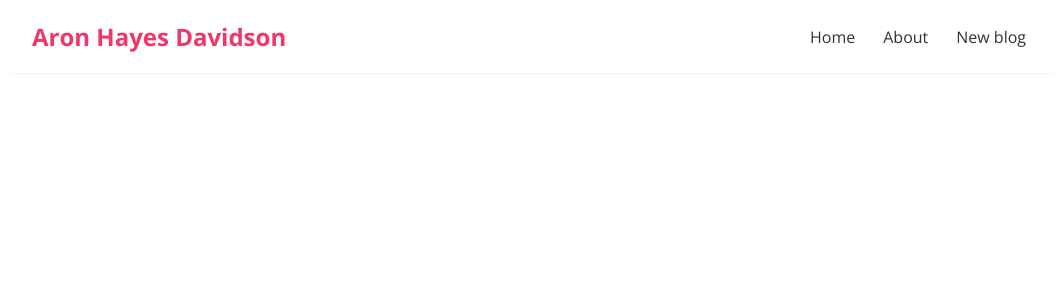
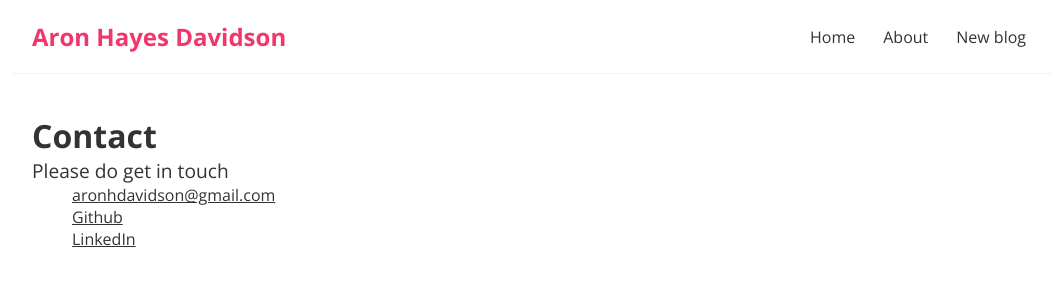
Before and after one commit to Aron-HD/React-website, a React (Create React App) app: page /contact in a window 1280 px wide. Shown: the top 300 px of the page, without its empty margins (108-1165 px from the left). Built offline with nearby package versions, Linux system fonts and the light colour scheme.

Commit message:
added Contact page changed routes to inline

```diff
--- a/src/components/App.js
+++ b/src/components/App.js
@@ -3,6 +3,7 @@ import Navbar from "./Navbar";
 import Home from "./Home";
 import Create from "./Create";
 import About from "./About";
+import Contact from "./Contact";
 
 function App() {
   return (
@@ -11,15 +12,10 @@ function App() {
         <Navbar />
         <div className="content">
           <Switch>
-            <Route exact path="/">
-              <Home />
-            </Route>
-            <Route path="/about">
-              <About />
-            </Route>
-            <Route path="/create">
-              <Create />
-            </Route>
+            <Route exact path="/" component={Home} />
+            <Route path="/about" component={About} />
+            <Route path="/contact" component={Contact} />
+            <Route path="/create" component={Create} />
           </Switch>
         </div>
       </div>
--- /dev/null
+++ b/src/components/Contact.js
@@ -0,0 +1,23 @@
+// import { Fragment } from "react";
+
+const Contact = () => {
+  return (
+    <div className="contact">
+      <h2>Contact</h2>
+      <p>Please do get in touch</p>
+      <ul type="none">
+        <li>
+          <a href="mailto:aronhdavidson@gmail.com">aronhdavidson@gmail.com</a>
+        </li>
+        <li>
+          <a href="https://github.com/Aron-HD">Github</a>
+        </li>
+        <li>
+          <a href="https://www.linkedin.com/in/aron-hd/">LinkedIn</a>
+        </li>
+      </ul>
+    </div>
+  );
+};
+
+export default Contact;
```
